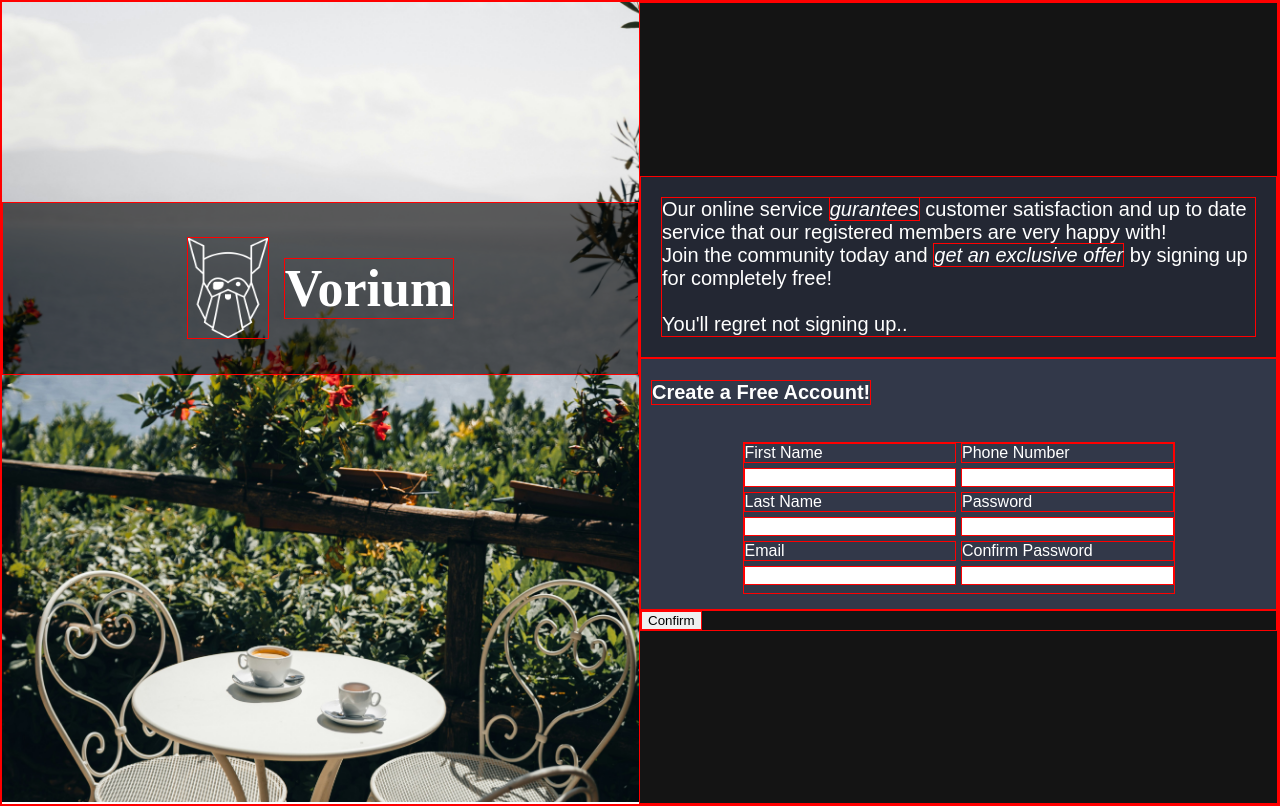
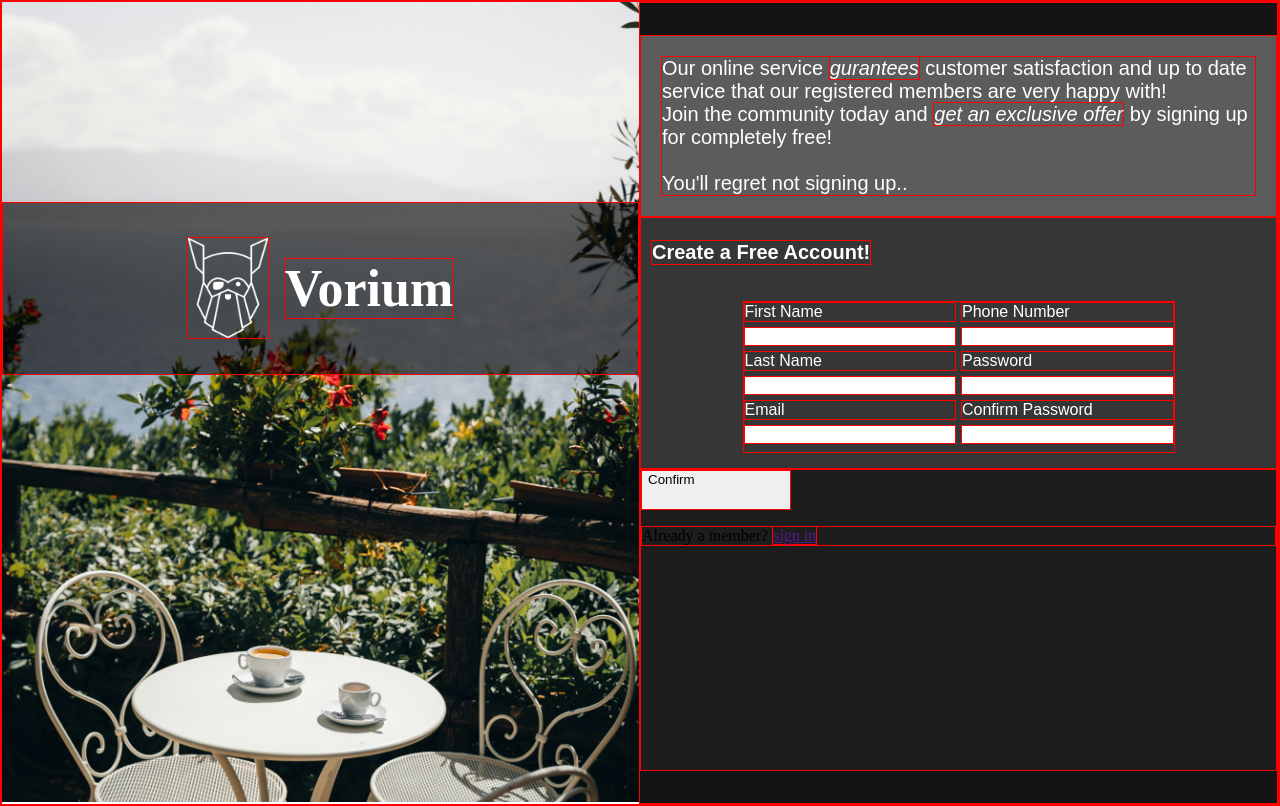
Before and after one commit to RandomUser04329/signup-form, a plain HTML site: page index.html in a window 1280 px wide. Drawn offline with Linux system fonts and the light colour scheme.

Commit message:
A little progress on the confirm section.

```diff
--- a/index.html
+++ b/index.html
@@ -56,8 +56,9 @@
 
 
             <div class = "confirm-login">
-                <button for = "signup-info" class = "confirm-btn">Confirm</button>
+                <button for = "signup-info" id = "confirm-btn">Confirm</button>
 
+                <p id = "signIn">Already a member? <a href>sign in</a></p>
             </div>
 
 
--- a/style.css
+++ b/style.css
@@ -53,7 +53,7 @@ body {
 }
 
 .pitch-box {
-    background-color: rgb(35, 39, 51);
+    background-color: rgb(92, 92, 92);
     color: white;
     width: auto;
     display: flex;
@@ -68,7 +68,7 @@ body {
 }
 
 .signup-box {
-    background-color: rgb(50, 56, 73);
+    background-color: rgb(54, 54, 54);
     color: white;
     width: auto;
     height: 500px;
@@ -103,3 +103,17 @@ body {
     margin-left: 10px;
     align-self: flex-start;
 }
+
+.confirm-login {
+    background-color:rgb(29, 29, 29);
+    height: 300px;
+    display: flex;
+    flex-direction: column;
+    flex-shrink: 0;
+}
+
+#confirm-btn {
+    width: 150px;
+    height: 40px;
+    display: flex;
+}
```
